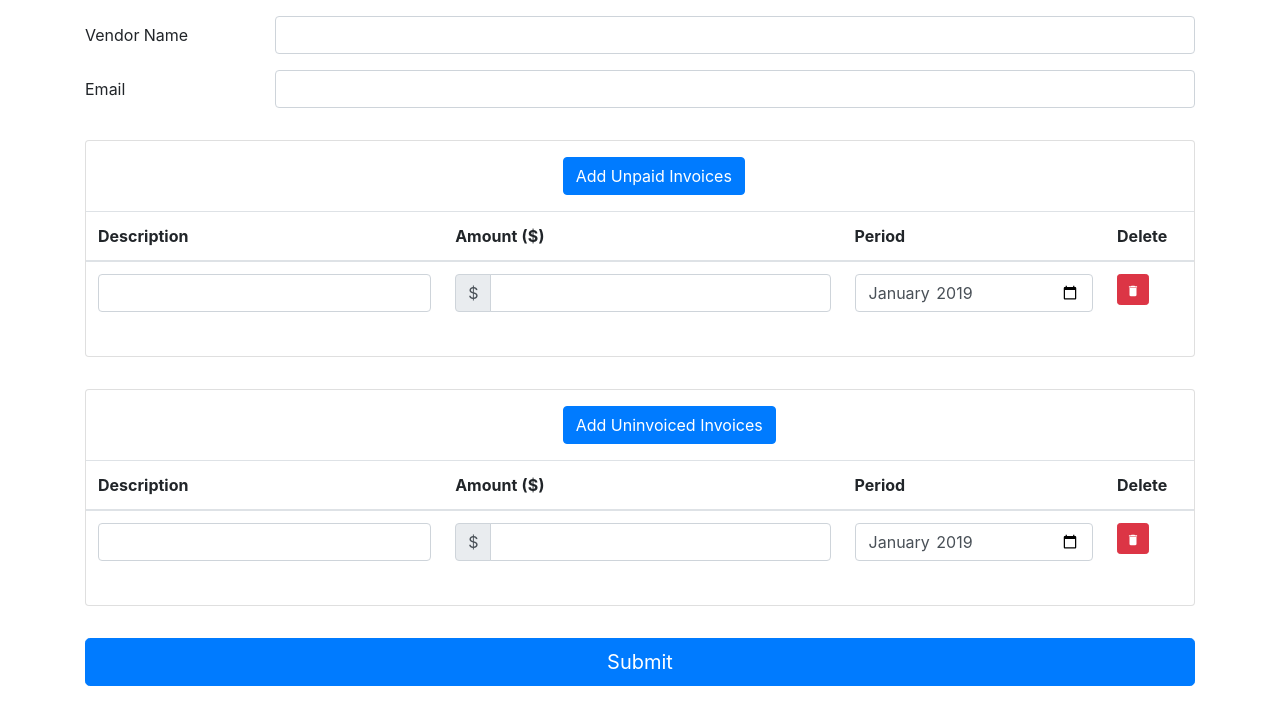
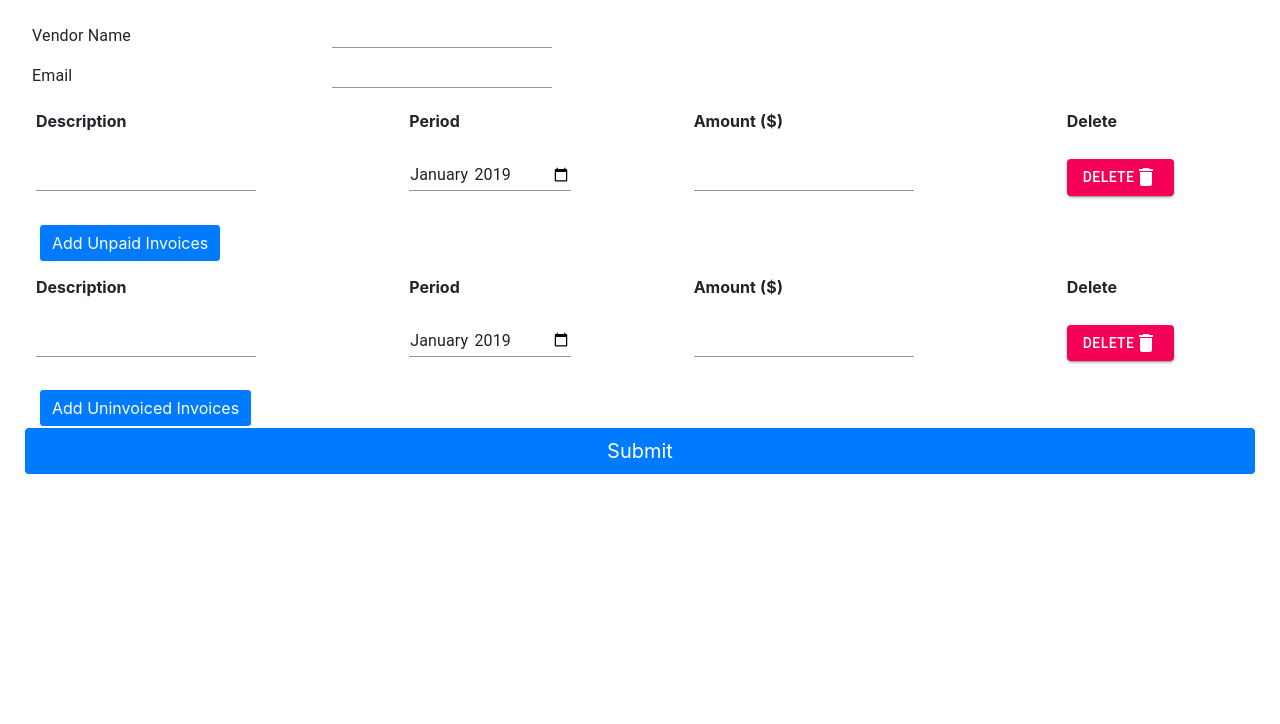
Before and after one commit to dahnielkim/formify, a React (Create React App) app in the folder client/: page / in a window 1280 px wide. Shown: the top 724 px of the page. Built offline with nearby package versions, Linux system fonts and the light colour scheme.

Commit message:
updates to ui and changed style framework from bootstrap to material

```diff
--- a/client/package.json
+++ b/client/package.json
@@ -11,8 +11,11 @@
         "eject": "react-scripts eject"
     },
     "dependencies": {
+        "@material-ui/core": "^4.4.2",
+        "@material-ui/icons": "^4.4.1",
         "axios": "^0.19.0",
         "bootstrap": "^4.3.1",
+        "clsx": "^1.0.4",
         "jquery": "^3.4.1",
         "moment": "^2.19.1",
         "moment-timezone": "^0.5.13",
@@ -25,7 +28,7 @@
         "react-router-dom": "^4.2.2",
         "react-scripts": "1.1.4",
         "reactstrap": "^8.0.1",
-        "redux": "^3.7.2",
+        "redux": "^4.0.4",
         "redux-thunk": "^2.2.0"
     },
     "devDependencies": {
--- a/client/src/App.css
+++ b/client/src/App.css
@@ -7,3 +7,7 @@
     padding-top: 1rem;
     margin-bottom: 2rem;
 }
+
+*>* {
+    border-color: white !important;
+}
--- a/client/src/App.js
+++ b/client/src/App.js
@@ -1,17 +1,20 @@
 import React, { Component } from 'react';
 import TableHeader from './components/TableHeader';
 import TableBody from './components/TableBody';
-import { Button, Form, FormGroup, Label, Input, Col, Table, Container, Card } from 'reactstrap';
+import { Button, Form, Label, Col, Table } from 'reactstrap';
+import TextField from '@material-ui/core/TextField';
 import { roundCurrency } from './utils/currencyUtils';
+import Container from '@material-ui/core/Container';
+import FormGroup from '@material-ui/core/FormGroup';
+import FormCoreInput from './components/FormCoreInput';
 import axios from 'axios';
+import Grid from '@material-ui/core/Grid';
 import './App.css';
 
 class App extends Component {
-    /* private variables */
-    _invoiceHeaders = ['Description', 'Amount ($)', 'Period', 'Delete'];
+    _invoiceHeaders = ['Description', 'Period', 'Amount ($)', 'Delete'];
     _initialPeriod = new Date().getFullYear() + '-01';
 
-    /* state */
     state = {
         unpaidInvoices: [{ description: '', amount: '', period: this._initialPeriod }],
         uninvoicedInvoices: [{ description: '', amount: '', period: this._initialPeriod }],
@@ -21,13 +24,11 @@ class App extends Component {
     };
 
     handleChange = evt => {
-        const className = evt.target.className.replace(' form-control', '');
-
-        if (['description', 'amount', 'period'].includes(className)) {
+        if (['description', 'amount', 'period'].includes(evt.target.name)) {
             let invoices = [...this.state[evt.target.dataset.type]];
 
-            invoices[evt.target.dataset.id][className] =
-                className !== 'description' && className !== 'period'
+            invoices[evt.target.dataset.id][evt.target.name] =
+                evt.target.name !== 'description' && evt.target.name !== 'period'
                     ? roundCurrency(evt.target.value)
                     : evt.target.value;
 
@@ -85,46 +86,14 @@ class App extends Component {
 
     render() {
         return (
-            <Container className="vcf-container">
-                <Form>
-                    <FormGroup row>
-                        <Label for="vcf-vendor_name" sm={2}>
-                            Vendor Name
-                        </Label>
-                        <Col sm={10}>
-                            <Input
-                                type="text"
-                                name="vendor_name"
-                                id="vcf-vendor_name"
-                                value={this.state.vendor_name}
-                                onChange={this.handleChange}
-                            />
-                        </Col>
-                    </FormGroup>
-
-                    <FormGroup row>
-                        <Label for="vcf-email" sm={2}>
-                            Email
-                        </Label>
-                        <Col sm={10}>
-                            <Input
-                                type="email"
-                                name="email"
-                                id="vcf-email"
-                                onChange={this.handleChange}
-                                value={this.state.email}
-                            />
-                        </Col>
-                    </FormGroup>
-
-                    <Card className="vcf-form-container">
-                        <FormGroup>
-                            <Col sm="12" md={{ size: 3, offset: 5 }}>
-                                <Button color="primary" onClick={() => this.addInvoice('unpaid')}>
-                                    Add Unpaid Invoices
-                                </Button>
-                            </Col>
-                        </FormGroup>
+            <Container>
+                <Grid className="vcf-container">
+                    <form>
+                        <FormCoreInput
+                            handleChange={this.handleChange}
+                            name={this.state.vendor_name}
+                            email={this.state.email}
+                        />
 
                         <FormGroup>
                             <Table responsive>
@@ -137,14 +106,9 @@ class App extends Component {
                                     deleteFn={this.removeInvoice}
                                 />
                             </Table>
-                        </FormGroup>
-                    </Card>
-
-                    <Card className="vcf-form-container">
-                        <FormGroup>
-                            <Col sm="12" md={{ size: 3, offset: 5 }}>
-                                <Button color="primary" onClick={() => this.addInvoice('uninvoiced')}>
-                                    Add Uninvoiced Invoices
+                            <Col sm="12" md={{ size: 3, offset: 0 }}>
+                                <Button color="primary" onClick={() => this.addInvoice('unpaid')}>
+                                    Add Unpaid Invoices
                                 </Button>
                             </Col>
                         </FormGroup>
@@ -160,13 +124,18 @@ class App extends Component {
                                     deleteFn={this.removeInvoice}
                                 />
                             </Table>
+                            <Col sm="12" md={{ size: 3, offset: 0 }}>
+                                <Button color="primary" onClick={() => this.addInvoice('uninvoiced')}>
+                                    Add Uninvoiced Invoices
+                                </Button>
+                            </Col>
                         </FormGroup>
-                    </Card>
 
-                    <Button color="primary" size="lg" block onClick={this.handleSubmit}>
-                        Submit
-                    </Button>
-                </Form>
+                        <Button color="primary" size="lg" block onClick={this.handleSubmit}>
+                            Submit
+                        </Button>
+                    </form>
+                </Grid>
             </Container>
         );
     }
--- a/client/src/components/DynamicInput/DynamicInput.js
+++ b/client/src/components/DynamicInput/DynamicInput.js
@@ -1,6 +1,7 @@
 import React from 'react';
-import { Input, Button, InputGroup, InputGroupAddon, InputGroupText } from 'reactstrap';
-import { MdDelete } from 'react-icons/md';
+import DeleteIcon from '@material-ui/icons/Delete';
+import TextField from '@material-ui/core/TextField';
+import Button from '@material-ui/core/Button';
 
 const DynamicInput = props => {
     return props.invoice.map((val, idx) => {
@@ -12,58 +13,70 @@ const DynamicInput = props => {
             <tbody key={idx}>
                 <tr>
                     <td>
-                        <Input
+                        <TextField
                             type="text"
-                            data-type={props.keyValue}
                             name={invoiceId}
-                            data-id={idx}
                             id={invoiceId}
                             onChange={props.handleChange}
-                            value={props.invoice[idx].description}
-                            className="description"
+                            inputProps={{
+                                name: 'description',
+                                value: props.invoice[idx].description,
+                                'data-id': idx,
+                                'data-type': props.keyValue,
+                            }}
+                            InputLabelProps={{
+                                shrink: true,
+                            }}
                         />
                     </td>
 
                     <td>
-                        <InputGroup>
-                            <InputGroupAddon addonType="prepend">
-                                <InputGroupText>$</InputGroupText>
-                            </InputGroupAddon>
-                            <Input
-                                type="number"
-                                data-type={props.keyValue}
-                                step="0.01"
-                                name={amountid}
-                                data-id={idx}
-                                id={amountid}
-                                onChange={props.handleChange}
-                                value={props.invoice[idx].amount.toString().replace(/^0+/, '') || ''}
-                                className="amount"
-                            />
-                        </InputGroup>
+                        <TextField
+                            type="month"
+                            name={periodId}
+                            id={periodId}
+                            onChange={props.handleChange}
+                            inputProps={{
+                                name: 'period',
+                                value: props.invoice[idx].period,
+                                'data-id': idx,
+                                'data-type': props.keyValue,
+                            }}
+                            InputLabelProps={{
+                                shrink: true,
+                            }}
+                        />
                     </td>
 
                     <td>
-                        <Input
-                            type="month"
-                            data-type={props.keyValue}
-                            name={periodId}
-                            data-id={idx}
-                            id={periodId}
+                        <TextField
+                            type="number"
+                            name={amountid}
+                            id={amountid}
                             onChange={props.handleChange}
-                            value={props.invoice[idx].period}
-                            className="period"
+                            inputProps={{
+                                name: 'amount',
+                                value: props.invoice[idx].amount.toString().replace(/^0+/, '') || '',
+                                'data-id': idx,
+                                'data-type': props.keyValue,
+                                step: '0.01',
+                            }}
+                            InputLabelProps={{
+                                shrink: true,
+                            }}
                         />
                     </td>
 
                     <td>
                         <Button
+                            variant="contained"
                             data-type={props.keyValue}
-                            color="danger"
-                            size="sm"
+                            color="secondary"
                             onClick={() => props.handleRemove(props.keyValue, idx)}
+                            aria-label="add"
                         >
-                            <MdDelete />
+                            Delete
+                            <DeleteIcon />
                         </Button>
                     </td>
                 </tr>
--- /dev/null
+++ b/client/src/components/FormCoreInput/FormCoreInput.js
@@ -0,0 +1,51 @@
+import React, { Component } from 'react';
+import Typography from '@material-ui/core/Typography';
+import Box from '@material-ui/core/Box';
+import TextField from '@material-ui/core/TextField';
+import Grid from '@material-ui/core/Grid';
+
+class FormCoreInput extends Component {
+    render() {
+        return (
+            <Grid container>
+                <Grid item sm={3}>
+                    <Typography component="div">
+                        <Box textAlign="left" m={1}>
+                            Vendor Name
+                        </Box>
+                    </Typography>
+                </Grid>
+                <Grid item sm={9}>
+                    <TextField
+                        type="text"
+                        onChange={this.props.handleChange}
+                        inputProps={{
+                            name: 'vendor_name',
+                            value: this.props.name,
+                        }}
+                    />
+                </Grid>
+
+                <Grid item sm={3}>
+                    <Typography component="div">
+                        <Box textAlign="left" m={1}>
+                            Email
+                        </Box>
+                    </Typography>
+                </Grid>
+                <Grid item sm={9}>
+                    <TextField
+                        type="gmail"
+                        onChange={this.props.handleChange}
+                        inputProps={{
+                            name: 'email',
+                            value: this.props.email,
+                        }}
+                    />
+                </Grid>
+            </Grid>
+        );
+    }
+}
+
+export default FormCoreInput;
--- /dev/null
+++ b/client/src/components/FormCoreInput/index.js
@@ -0,0 +1 @@
+export { default } from './FormCoreInput';
```
Also changed, not shown: 1 other file (tests, documents, lock files or other folders).
